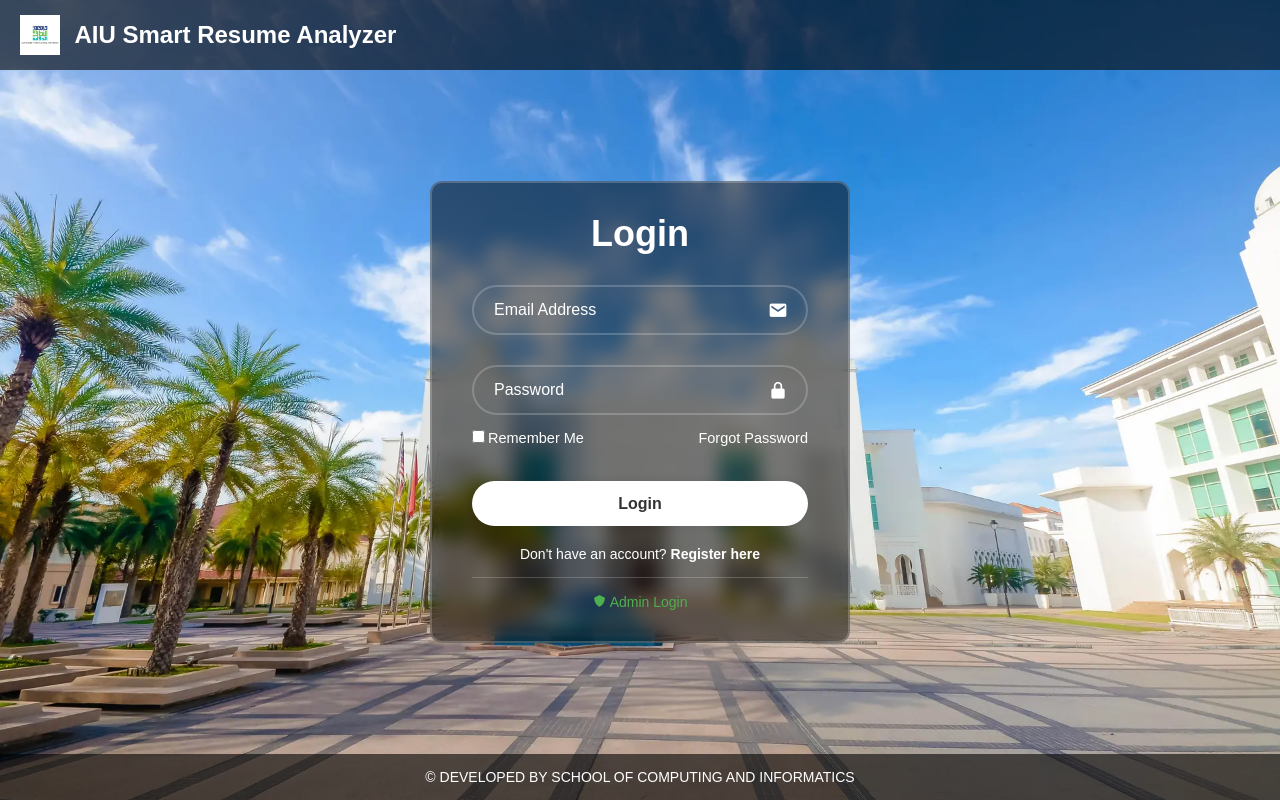
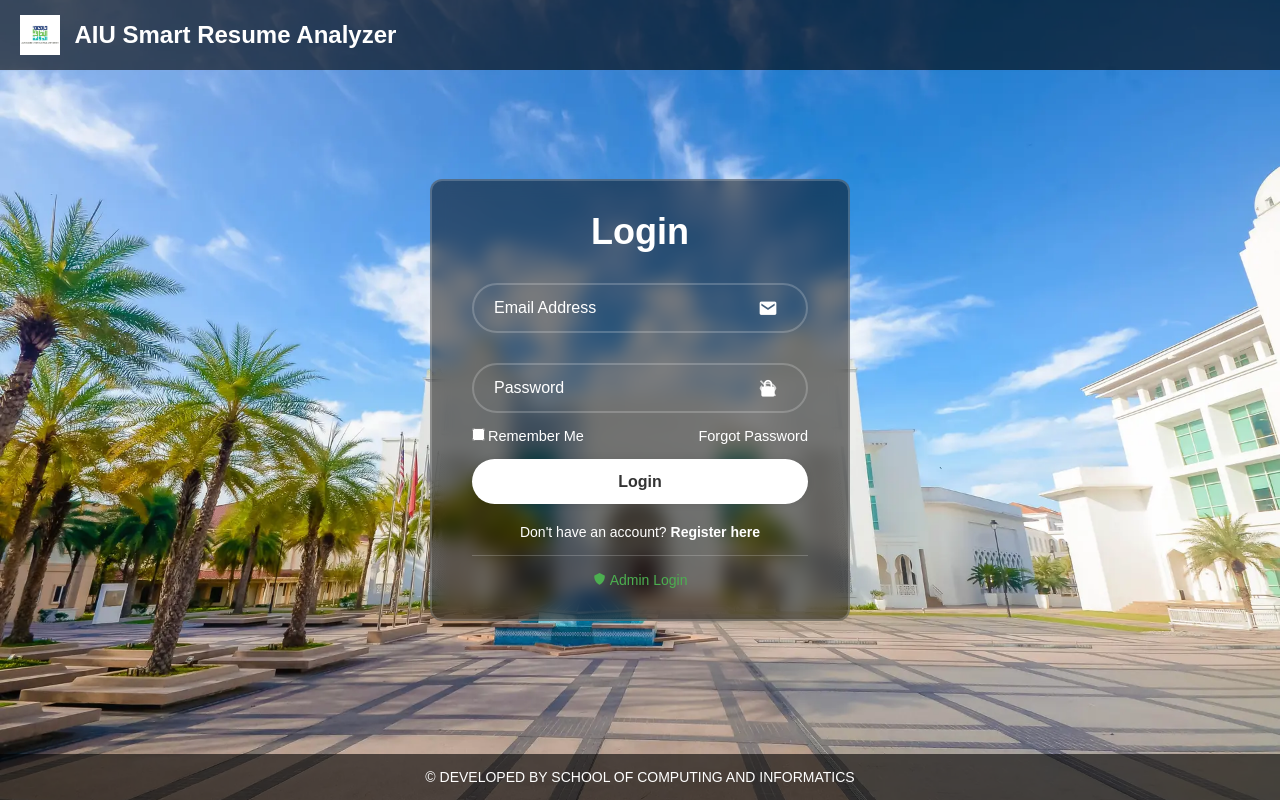
Before and after one commit to d7mo25/AIU-RESUME-ANALYZER, a FastAPI app: page / in a window 1280 px wide. Run offline with FastAPI, Linux system fonts and the light colour scheme.

Commit message:
Update index.html

```diff
--- a/templates/index.html
+++ b/templates/index.html
@@ -8,159 +8,7 @@
     <link rel="icon" type="image/png" href="/static/favicon.png">
     <link href='https://unpkg.com/boxicons@2.1.4/css/boxicons.min.css' rel='stylesheet'>
     <style>
-    /* Override the existing body styles to prevent touching header/footer */
-    body {
-      margin: 0;
-      padding: 0;
-      box-sizing: border-box;
-      font-family: "Poppins", sans-serif;
-      min-height: 100vh;
-      background: url(/static/background.jpg) no-repeat;
-      background-size: cover;
-      background-position: center;
-      background-attachment: fixed;
-
-      /* Create a flex container that accounts for header and footer */
-      display: flex;
-      flex-direction: column;
-    }
-
-    /* Header styling */
-    .site-header {
-      width: 100%;
-      color: #fff;
-      padding: 15px 0;
-      background-color: rgba(0, 0, 0, 0.6);
-      position: relative; /* Changed from absolute */
-      text-align: left;
-      flex-shrink: 0; /* Prevent shrinking */
-    }
-
-    .header-logo {
-      height: 40px;
-      vertical-align: middle;
-      margin-right: 10px;
-      margin-left: 20px;
-    }
-
-    .site-header h2 {
-      display: inline-block;
-      vertical-align: middle;
-      margin: 0;
-    }
-
-    /* Main content area - takes remaining space and centers the form */
-    .main-content {
-      flex: 1;
-      display: flex;
-      justify-content: center;
-      align-items: center;
-      padding: 40px 20px; /* Add padding to prevent touching header/footer */
-      min-height: 0; /* Allow shrinking if needed */
-    }
-
-    /* Footer styling */
-    .site-footer {
-      width: 100%;
-      color: #fff;
-      padding: 15px 0;
-      background-color: rgba(0, 0, 0, 0.6);
-      position: relative; /* Changed from absolute */
-      font-size: 14px;
-      text-align: center;
-      flex-shrink: 0; /* Prevent shrinking */
-    }
-
-    /* Form wrapper styles */
-    .wrapper {
-      width: 420px;
-      max-width: 100%; /* Responsive on small screens */
-      background: rgba(0, 0, 0, 0.5);
-      border: 2px solid rgba(255, 255, 255, .2);
-      backdrop-filter: blur(9px);
-      color: #fff;
-      border-radius: 12px;
-      padding: 30px 40px;
-      margin: 0 auto; /* Center horizontally */
-      box-sizing: border-box;
-    }
-
-    .wrapper h1 {
-      font-size: 36px;
-      text-align: center;
-      margin-bottom: 20px;
-    }
-
-    .wrapper .input-box {
-      position: relative;
-      width: 100%;
-      height: 50px;
-      margin: 30px 0;
-    }
-
-    .input-box input {
-      width: 100%;
-      height: 100%;
-      background: transparent;
-      border: none;
-      outline: none;
-      border: 2px solid rgba(255, 255, 255, .2);
-      border-radius: 40px;
-      font-size: 16px;
-      color: #fff;
-      padding: 20px 45px 20px 20px;
-      box-sizing: border-box;
-    }
-
-    .input-box input::placeholder {
-      color: #fff;
-    }
-
-    .input-box i {
-      position: absolute;
-      right: 20px;
-      top: 50%;
-      transform: translateY(-50%);
-      font-size: 20px;
-    }
-
-    .wrapper .remember-forgot {
-      display: flex;
-      justify-content: space-between;
-      font-size: 14.5px;
-      margin: -15px 0 15px;
-    }
-
-    .remember-forgot label input {
-      accent-color: #fff;
-      margin-right: 3px;
-    }
-
-    .remember-forgot a {
-      color: #fff;
-      text-decoration: none;
-    }
-
-    .remember-forgot a:hover {
-      text-decoration: underline;
-    }
-
-    .wrapper .btn {
-      width: 100%;
-      height: 45px;
-      background: #fff;
-      border: none;
-      outline: none;
-      border-radius: 40px;
-      box-shadow: 0 0 10px rgba(0, 0, 0, .1);
-      cursor: pointer;
-      font-size: 16px;
-      color: #333;
-      font-weight: 600;
-      margin-top: 20px;
-    }
-
-    /* Additional styles for error/success messages */
+    /* Only adding minimal styles for error/success messages */
     .error-message, .success-message {
       padding: 10px;
       border-radius: 5px;
@@ -236,40 +84,30 @@
       text-decoration: underline;
     }
 
-    /* Responsive adjustments */
-    @media (max-height: 700px) {
-      .main-content {
-        padding: 20px 20px;
+    /* Password visibility toggle styles */
+    .input-box {
+      position: relative;
     }
 
-      .wrapper {
-        padding: 20px 30px;
+    .password-toggle {
+      position: absolute;
+      right: 45px;
+      top: 50%;
+      transform: translateY(-50%);
+      cursor: pointer;
+      color: rgba(255, 255, 255, 0.7);
+      font-size: 18px;
+      z-index: 1;
+      transition: color 0.3s ease;
     }
 
-      .wrapper h1 {
-        font-size: 28px;
-        margin-bottom: 15px;
+    .password-toggle:hover {
+      color: rgba(255, 255, 255, 0.9);
     }
 
-      .wrapper .input-box {
-        margin: 20px 0;
-      }
-    }
-
-    @media (max-width: 480px) {
-      .wrapper {
-        width: 100%;
-        max-width: 380px;
-        padding: 20px 25px;
-      }
-
-      .main-content {
-        padding: 20px 15px;
-      }
-
-      .wrapper h1 {
-        font-size: 26px;
-      }
+    .input-box input[type="password"],
+    .input-box input[type="text"] {
+      padding-right: 75px;
     }
   </style>
 </head>
@@ -279,7 +117,6 @@
     <h2>AIU Smart Resume Analyzer</h2>
   </header>
 
-  <main class="main-content">
         <div class="wrapper">
     <form id="loginForm">
       <h1>Login</h1>
@@ -309,6 +146,7 @@
           title="Must contain at least 8 characters, including one uppercase letter, one lowercase letter, and one number"
         >
         <i class='bx bxs-lock-alt'></i>
+        <i class='bx bx-hide password-toggle' id="passwordToggle" title="Show password"></i>
       </div>
       <div class="remember-forgot">
         <label><input type="checkbox" id="rememberMe">Remember Me</label>
@@ -325,7 +163,6 @@
       </div>
     </form>
   </div>
-  </main>
 
   <footer class="site-footer">
     <p>&copy; DEVELOPED BY SCHOOL OF COMPUTING AND INFORMATICS</p>
@@ -334,6 +171,25 @@
     <script>
         document.addEventListener('DOMContentLoaded', function() {
             const loginForm = document.getElementById('loginForm');
+            const passwordInput = document.getElementById('password');
+            const passwordToggle = document.getElementById('passwordToggle');
+
+            // Password visibility toggle functionality
+            passwordToggle.addEventListener('click', function() {
+                const type = passwordInput.getAttribute('type') === 'password' ? 'text' : 'password';
+                passwordInput.setAttribute('type', type);
+
+                // Toggle icon
+                if (type === 'text') {
+                    passwordToggle.classList.remove('bx-hide');
+                    passwordToggle.classList.add('bx-show');
+                    passwordToggle.setAttribute('title', 'Hide password');
+                } else {
+                    passwordToggle.classList.remove('bx-show');
+                    passwordToggle.classList.add('bx-hide');
+                    passwordToggle.setAttribute('title', 'Show password');
+                }
+            });
 
             loginForm.addEventListener('submit', async function(e) {
                 e.preventDefault();
```
Lines whose indentation alone changed are shown as unchanged.
